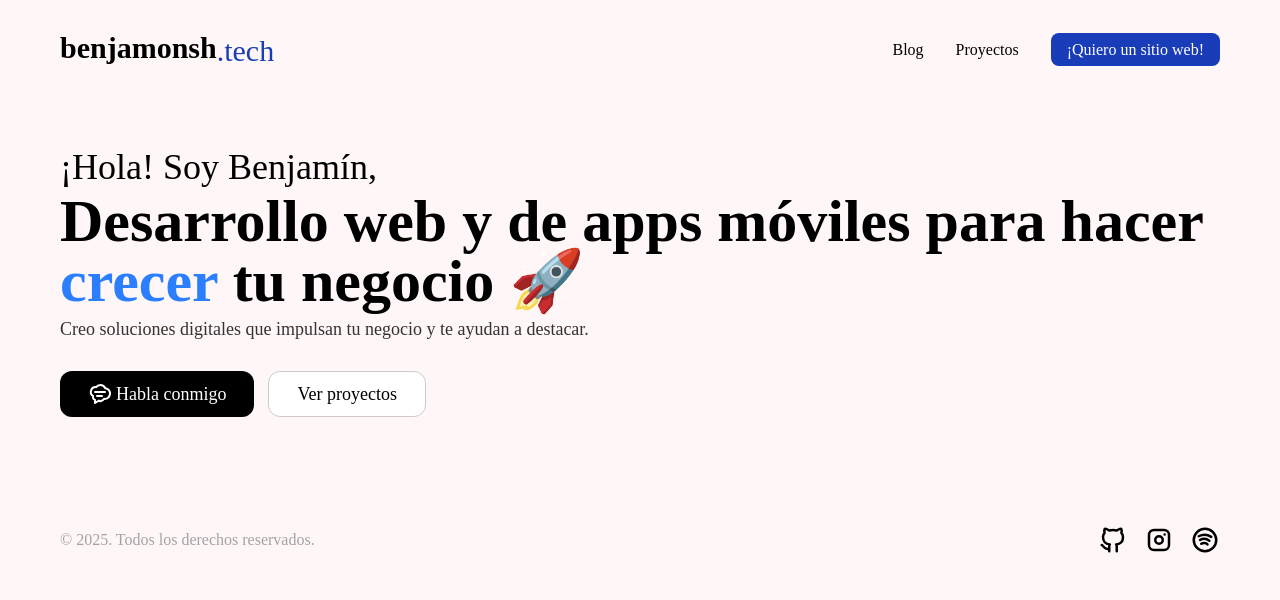
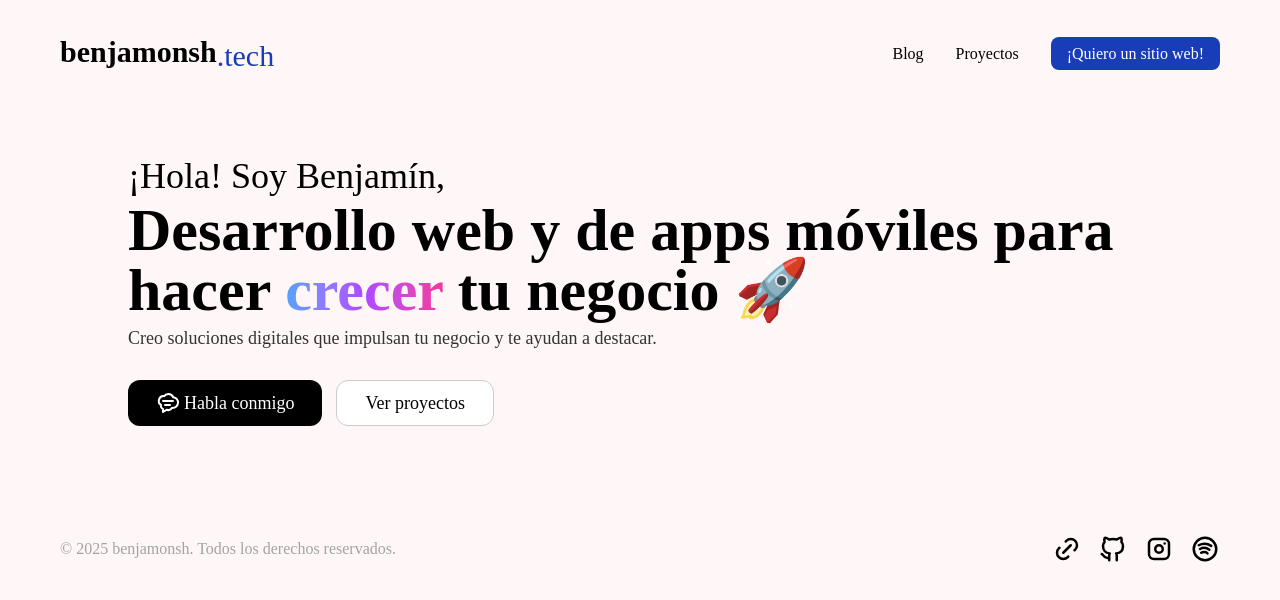
Before and after one commit to zomvr2/benjamonsh, an Astro site: page / in a window 1280 px wide. Built offline with nearby package versions, Linux system fonts and the light colour scheme; Astro itself is replaced by a stand-in of ours.

Commit message:
refactor: enhance layout and styling of Header and Footer components, update main content structure

```diff
--- a/src/components/Footer.astro
+++ b/src/components/Footer.astro
@@ -1,8 +1,29 @@
-<footer class="p-[60px] flex flex-row items-center justify-between">
-  <p class="font-normal text-[#A3A3A3] text-base">
-    &copy; {new Date().getFullYear()}. Todos los derechos reservados.
+<footer
+  class="p-[60px] flex flex-col-reverse md:flex-row items-center justify-between gap-5"
+>
+  <p class="font-normal text-[#A3A3A3] text-base text-center">
+    &copy; {new Date().getFullYear()} benjamonsh. Todos los derechos reservados.
   </p>
   <div class="flex gap-4">
+    <a href="/enlaces" target="_self">
+      <svg
+        xmlns="http://www.w3.org/2000/svg"
+        width="30"
+        height="30"
+        viewBox="0 0 24 24"
+        fill="none"
+        stroke="#000"
+        stroke-width="2"
+        stroke-linecap="round"
+        stroke-linejoin="round"
+        class="icon icon-tabler icons-tabler-outline icon-tabler-link"
+        ><path stroke="none" d="M0 0h24v24H0z" fill="none"></path><path
+          d="M9 15l6 -6"></path><path
+          d="M11 6l.463 -.536a5 5 0 0 1 7.071 7.072l-.534 .464"></path><path
+          d="M13 18l-.397 .534a5.068 5.068 0 0 1 -7.127 0a4.972 4.972 0 0 1 0 -7.071l.524 -.463"
+        ></path></svg
+      >
+    </a>
     <a href="https://github.com/zomvr2" target="_blank">
       <svg
         xmlns="http://www.w3.org/2000/svg"
--- a/src/components/Header.astro
+++ b/src/components/Header.astro
@@ -1,16 +1,16 @@
 <header
-  class="py-[30px] px-[60px] flex flex-row items-center justify-between w-full"
+  class="py-[30px] lg:px-[60px] flex flex-col lg:flex-row gap-5 items-center justify-between"
 >
   <a href="/">
     <h1 class="font-black text-3xl">
       benjamonsh<span class="nanum-pen">.tech</span>
     </h1>
   </a>
-  <nav>
+  <nav class="bg-white lg:bg-transparent border-t border-b lg:border-0 border-[#CCC] w-full lg:w-fit py-3 flex flex-row items-center justify-center">
     <ul class="flex flex-row gap-8">
       <li><a href="/blog" class="font-medium text-base">Blog</a></li>
       <li><a href="/proyectos" class="font-medium text-base">Proyectos</a></li>
-      <li>
+      <li class="hidden lg:block">
         <a
           href="/contacto"
           class="font-medium text-base text-white bg-blue-800 px-4 py-2 rounded-lg"
--- a/src/pages/enlaces.astro
+++ b/src/pages/enlaces.astro
@@ -20,11 +20,11 @@ const favoriteSongs = ["2vCty4hAoeqMpu90X48FAM", "6y0HWXD9L1VocIivzrznIT"];
 	<body>
 		<Header />
 		<main
-			class="container mx-auto py-12 flex flex-col items-center justify-center"
+			class="max-w-[512px] mx-auto py-12 px-5 flex flex-col"
 		>
 			{
 				song.isPlaying && (
-					<section class="flex flex-col gap-[10px] min-w-1/4">
+					<section class="flex flex-col gap-[10px]">
 						<p class="font-bold text-lg text-center">
 							benjamonsh está escuchando ahora
 						</p>
@@ -95,7 +95,7 @@ const favoriteSongs = ["2vCty4hAoeqMpu90X48FAM", "6y0HWXD9L1VocIivzrznIT"];
 					</section>
 				)
 			}
-			<section class="flex flex-col gap-4 mt-8 w-1/4">
+			<section class="flex flex-col gap-4 mt-8">
 				<h2 class="font-bold text-3xl text-center">Mis Enlaces</h2>
 				<ul class="flex flex-col gap-3">
 					<li>
--- a/src/pages/index.astro
+++ b/src/pages/index.astro
@@ -14,13 +14,13 @@ import Footer from "../components/Footer.astro";
 	</head>
 	<body>
 		<Header />
-		<main class="px-[60px]">
-			<section class="py-12 flex flex-col gap-7">
+		<main class="px-5 md:px-[60px]">
+			<section class="max-w-[1024px] mx-auto py-12 flex flex-col gap-7">
 				<div class="flex flex-col gap-1">
 					<h1 class="font-medium text-4xl">¡Hola! Soy Benjamín,</h1>
 					<h2 class="font-black text-6xl">
 						Desarrollo web y de apps móviles para hacer <span
-							class="text-blue-500">crecer</span
+							class="bg-gradient-to-r from-blue-400 via-purple-500 to-pink-500 bg-clip-text text-transparent">crecer</span
 						> tu negocio 🚀
 					</h2>
 					<p class="font-medium text-lg text-[#333333]">
@@ -28,10 +28,10 @@ import Footer from "../components/Footer.astro";
 						destacar.
 					</p>
 				</div>
-				<div class="flex flex-row gap-3.5">
+				<div class="flex flex-col md:flex-row gap-3.5">
 					<a
 						href="/contacto"
-						class="flex items-center gap-1 font-medium bg-[#000000] text-white px-7 py-2 rounded-xl text-lg text-center"
+						class="flex w-full md:w-fit items-center gap-1 font-medium bg-[#000000] text-white px-7 py-4 md:py-2 rounded-xl text-lg text-center"
 					>
 						<svg
 							xmlns="http://www.w3.org/2000/svg"
@@ -54,7 +54,7 @@ import Footer from "../components/Footer.astro";
 					<div class="flex flex-row gap-3.5">
 						<a
 							href="/contacto"
-							class="flex items-center gap-1 font-medium bg-white text-black px-7 py-2 rounded-xl text-lg border border-[#CCC] text-center"
+							class="flex w-full md:w-fit items-center gap-1 font-medium bg-white text-black px-7 py-4 md:py-2 rounded-xl text-lg border border-[#CCC] text-center"
 						>
 							Ver proyectos</a
 						>
```
